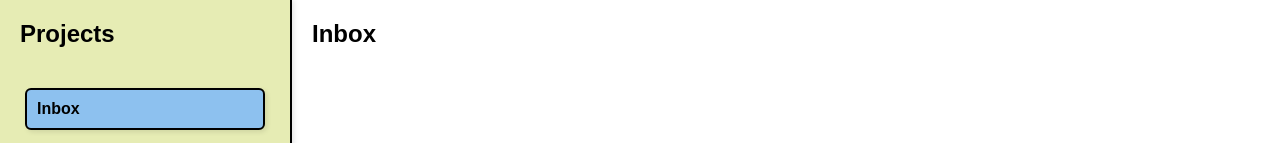
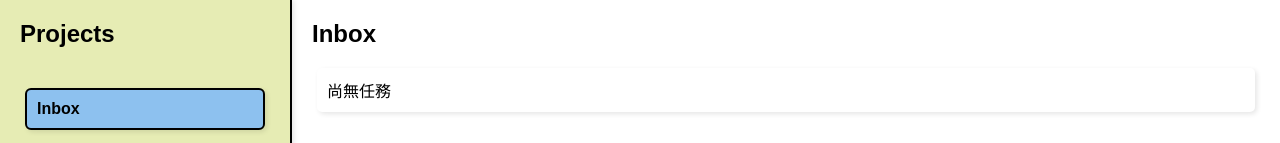
Before and after one commit to 1109lun/react-todo-practice, a React app: page / in a window 1280 px wide. Shown: the top 143 px of the page. Built offline with nearby package versions, Linux system fonts and the light colour scheme; the HTML template or start-up script is replaced by a standard one.

Commit message:
feat: implement dynamic TaskList rendering by current project
- Add TaskList component
- Render tasks based on selected project
- Show fallback text when task list is empty

```diff
--- a/src/App.jsx
+++ b/src/App.jsx
@@ -1,6 +1,7 @@
 import './App.css';
 import { useState } from 'react';
 import ProjectList from './components/ProjectList';
+import TaskList from './components/TaskList';
 
 function App() {
   const [projects, setProjects] = useState([{ name: 'Inbox', tasks: [] }]);
@@ -19,7 +20,7 @@ function App() {
       </aside>
       <main className="main-content">
         <h2>{currentProject ? currentProject.name : '尚未選擇專案'}</h2>
-        {/* 未來放 TaskList */}
+        {currentProject && (<TaskList tasks={currentProject.tasks} />)}
       </main>
     </div>
   );
--- a/src/components/TaskList.jsx
+++ b/src/components/TaskList.jsx
@@ -0,0 +1,13 @@
+function TaskList({ tasks }) {
+    return (
+      <ul>
+        {tasks.length === 0 ? (
+          <li>尚無任務</li>
+        ) : (
+          tasks.map((task, index) => <li key={index}>{task.title}</li>)
+        )}
+      </ul>
+    );
+  }
+
+  export default TaskList;
```
